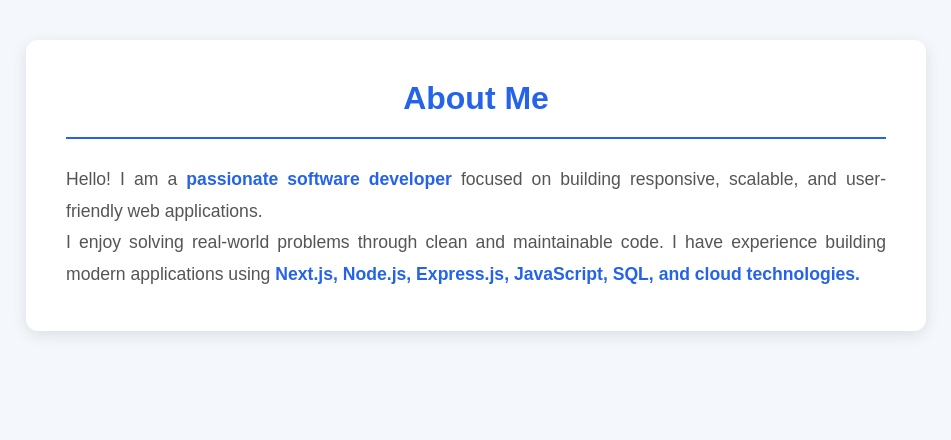
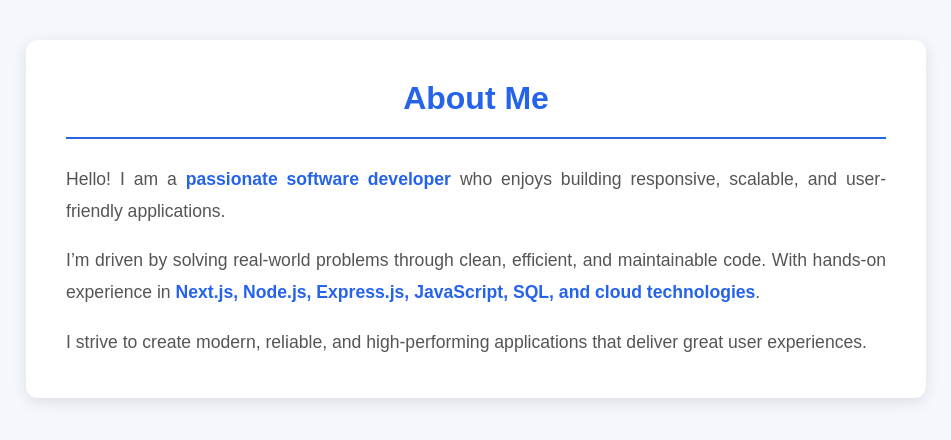
Before and after one commit to kru1026/Intro2nd, a Next.js app in the folder my-next-app/: page /about in a window 1280 px wide. Shown: the top 440 px of the page, without its empty margins (164-1115 px from the left). Built offline with nearby package versions, Linux system fonts and the light colour scheme.

Commit message:
Aug 08, 2:04pm

```diff
--- a/my-next-app/pages/about.js
+++ b/my-next-app/pages/about.js
@@ -8,16 +8,16 @@ export default function AboutMe() {
 
         <p>
           Hello! I am a <span className="highlight">passionate software developer</span>{" "}
-          focused on building responsive, scalable, and user-friendly web
-          applications.
-        </p>
+          who enjoys building responsive, scalable, and user-friendly applications.
+        </p><br />
 
         <p>
-          I enjoy solving real-world problems through clean and maintainable
-          code. I have experience building modern applications using{" "}
-          <span className="highlight">
-            Next.js, Node.js, Express.js, JavaScript, SQL, and cloud technologies.
-          </span>
+          I’m driven by solving real-world problems through clean, efficient, and maintainable code.
+          With hands-on experience in <span className="highlight">Next.js, Node.js, Express.js, JavaScript, SQL, and cloud technologies</span>.
+        </p><br />
+
+        <p>
+          I strive to create modern, reliable, and high-performing applications that deliver great user experiences.
         </p>
       </div>
 
--- a/my-next-app/pages/interests.js
+++ b/my-next-app/pages/interests.js
@@ -57,7 +57,7 @@ export default function Interests() {
           <div className="card">
             <div className="emoji">🎮</div>
             <h3>Musics</h3>
-            <p>Playing strategy and multiplayer games that encourage critical thinking and teamwork.Value music as a source of inspiration and motivation, helping maintain focus
+            <p>Value music as a source of inspiration and motivation, helping maintain focus
                and a positive mindset during work and personal projects.</p>
           </div>
 
```
Also changed, not shown: my-next-app/pages/message.module.css (+13 -0 lines), my-next-app/pages/messageForm.js (+4 -3 lines).
